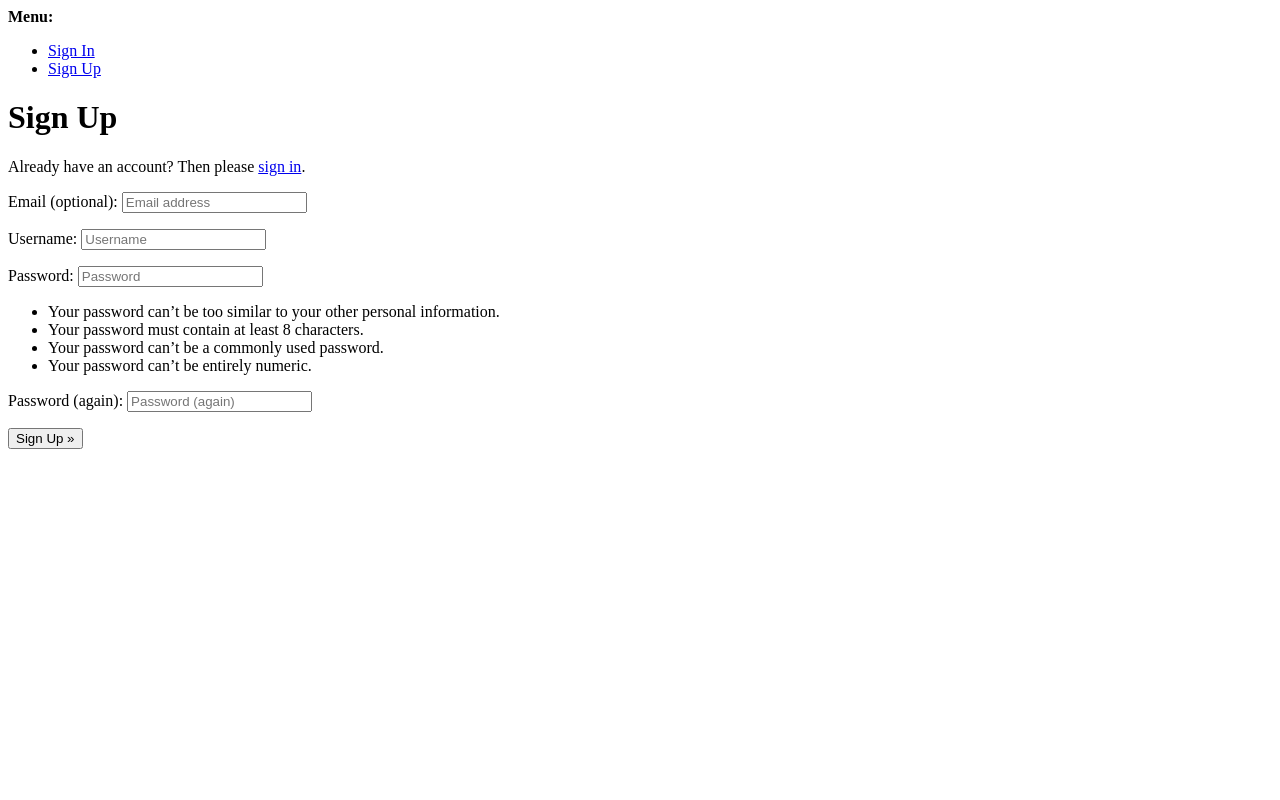
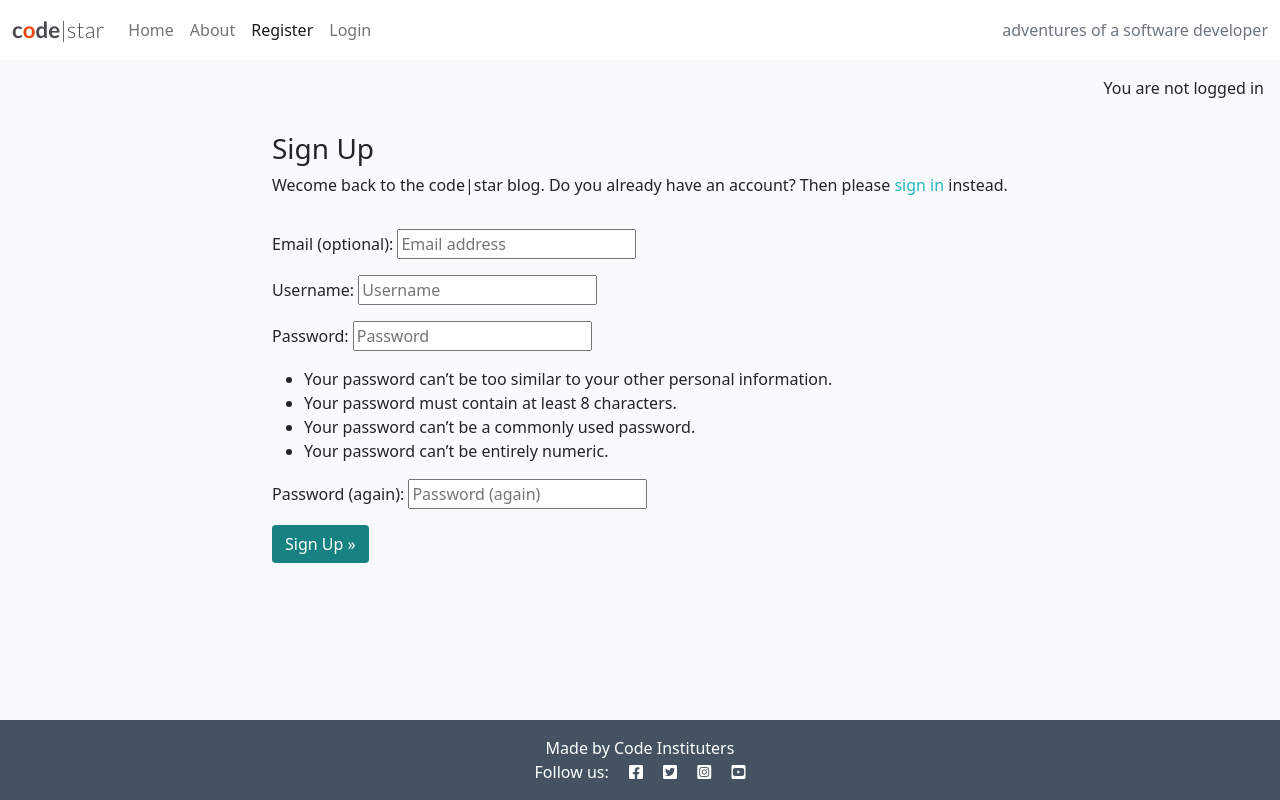
Before and after one commit to niallpcarroll/django-blog, a Django app: page /accounts/signup/ in a window 1280 px wide. Run offline with Django 4.2, Linux system fonts and the light colour scheme.

Commit message:
Style signup.html

```diff
--- a/codestar/settings.py
+++ b/codestar/settings.py
@@ -28,7 +28,7 @@ TEMPLATES_DIR = os.path.join(BASE_DIR, 'templates')
 SECRET_KEY = '+%4k%sy%x84)frcj5o1((lw)!c2jrm+7_d2ji@_6ubmd&v=j-k'
 
 # SECURITY WARNING: don't run with debug turned on in production!
-DEBUG = False
+DEBUG = True
 
 ALLOWED_HOSTS = ['8000-niallpcarrol-djangoblog-qb40edumpwo.ws.codeinstitute-ide.net', '.herokuapp.com']
 
--- a/templates/account/signup.html
+++ b/templates/account/signup.html
@@ -1,21 +1,33 @@
-{% extends "account/base.html" %}
+{% extends "base.html" %}
 
 {% load i18n %}
 
 {% block head_title %}{% trans "Signup" %}{% endblock head_title %}
 
 {% block content %}
-<h1>{% trans "Sign Up" %}</h1>
-
-<p>{% blocktrans %}Already have an account? Then please <a href="{{ login_url }}">sign in</a>.{% endblocktrans %}</p>
-
-<form class="signup" id="signup_form" method="post" action="{% url 'account_signup' %}">
-  {% csrf_token %}
-  {{ form.as_p }}
-  {% if redirect_field_value %}
-  <input type="hidden" name="{{ redirect_field_name }}" value="{{ redirect_field_value }}" />
-  {% endif %}
-  <button type="submit">{% trans "Sign Up" %} &raquo;</button>
-</form>
+<div class="container">
+<div class="row">
+  <div class="col-md-8 mt-3 offset-md-2">
+    <h3>{% trans "Sign Up" %}</h3>
+    <p>{% blocktrans %}
+      Wecome back to the code|star blog. Do you already have an account? Then please
+      <a href="{{ login_url }}" class="link">sign in</a> instead.
+      {% endblocktrans %}
+    </p>
+  </div>
+</div>
+<div class="row">
+  <div class="col-md-8 mt-3 offset-md-2">
+    <form action="{% url 'account_signup' %}" class="signup" id="signup_form" method="post">
+      {% csrf_token %}
+      {{ form.as_p }}
+      {% if redirect_field_value %}
+      <input type="hidden" name="{{ redirect_field_name }}" value="{{ redirect_field_value }}">
+      {% endif %}
+      <button class="btn btn-signup right" type="submit">{% trans "Sign Up" %} &raquo</button>
+    </form>
+  </div>
+</div>
+</div>
 
 {% endblock content %}
--- a/templates/base.html
+++ b/templates/base.html
@@ -76,9 +76,13 @@
     </nav>
 
     <main class="flex-shrink-0 main-bg">
+        {% if user.is_authenticated %}
+        <p class="text-end m-3">You are logged in as {{ user }}</p>
+        {% else %}
+        <p class="text-end m-3">You are not logged in</p>
+        {% endif %}
+        {% block content %}
 
-        {% block content %}
-        <!-- Content Goes here -->
         {% endblock content %}
 
     </main>
```
